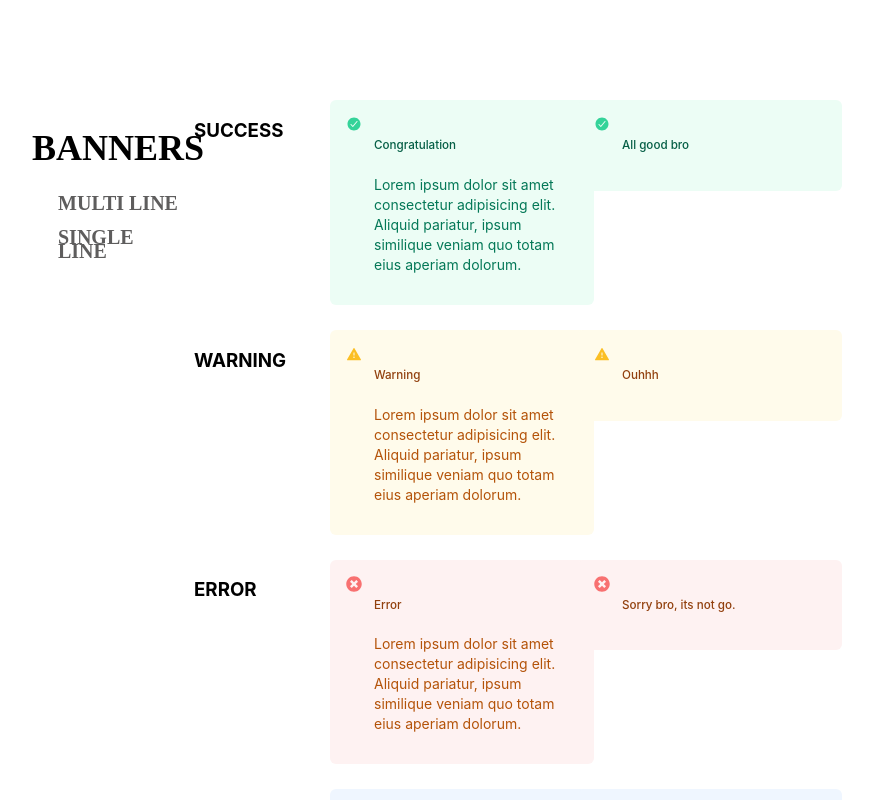
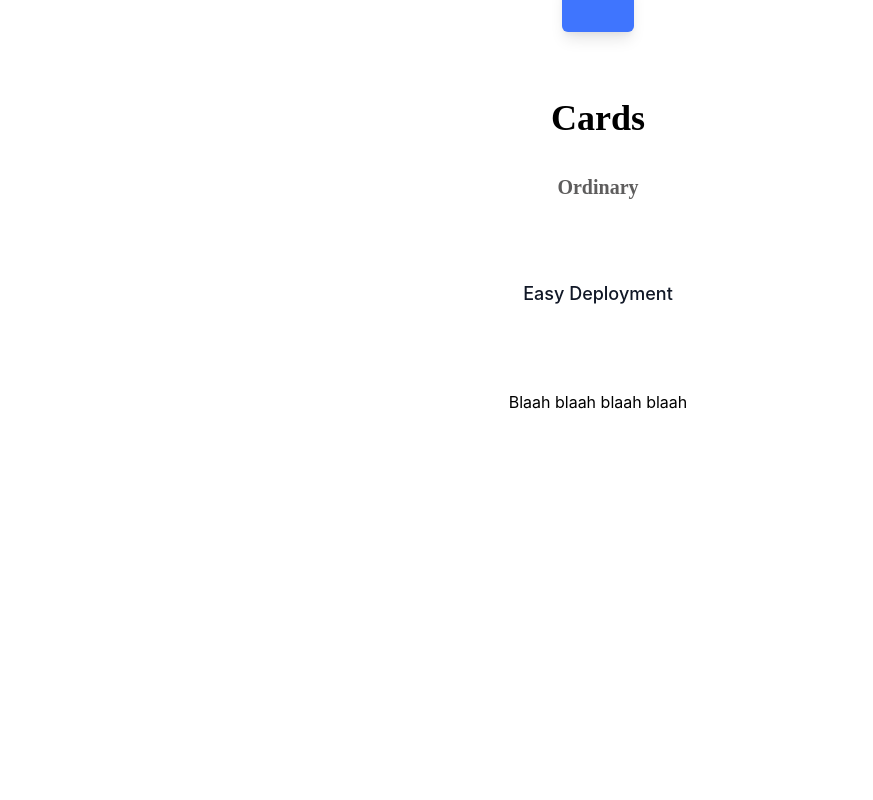
Before and after one commit to jrii1512/Scrimba-componentlibs, a React (Create React App) app: page / in a window 1280 px wide. Shown: the top 800 px of the page, without its empty margins (42-915 px from the left). Built offline with nearby package versions, Linux system fonts and the light colour scheme.

Commit message:
Cards (wip)

```diff
--- a/src/App.css
+++ b/src/App.css
@@ -296,7 +296,7 @@ div.card-container {
 
 .card {
   padding: 56px 24px 32px;
-  background: #f9fafb;
+  background-color: #f9fafb;
   border-radius: 8px;
   border: 2px solid #ffffff;
   text-align: center;
--- a/src/App.jsx
+++ b/src/App.jsx
@@ -1,12 +1,12 @@
-import Badges from "./components/Badges/badges"
-import Banners from "./components/Banners/banners"
+import Badges from "./components/Badges/badges";
+import Cards from "./components/Cards/Cards";
 
-import './App.css';
+import "./App.css";
 
 function App() {
   return (
     <div className="App">
-      <Banners />
+      <Cards />
     </div>
   );
 }
--- /dev/null
+++ b/src/components/Cards/Card.js
@@ -0,0 +1,22 @@
+import React from "react";
+import classNames from "classnames";
+
+export default function Card({
+  children,
+  header,
+  className,
+  isHoverable,
+  badgeColor,
+  icon,
+  ...rest
+}) {
+  const classes = classNames(className, icon, badgeColor);
+  isHoverable ? (className = "card.hover:hover") : (className = "");
+
+  return (
+    <span className={`Card ${classes}`} {...rest}>
+      {icon}
+      <p>{children}</p>
+    </span>
+  );
+}
--- /dev/null
+++ b/src/components/Cards/Cards.js
@@ -0,0 +1,27 @@
+import React from "react";
+import Card from "./Card";
+import { HiOutlineCloudUpload } from "react-icons/hi";
+import { IoCloudDoneOutline } from "react-icons/io5";
+
+export default function Cards() {
+  const cloudUpload = <HiOutlineCloudUpload />;
+  const cloudDone = <IoCloudDoneOutline />;
+
+  return (
+    <div className="">
+      <h1 className="title">Cards</h1>
+      <div className="cards-container">
+
+        <div className="card-container">
+          <h3 className="card-title title">Ordinary</h3>
+          <h3 className="card-header">Easy Deployment</h3>
+          <span className="badge card-badge blue square" icon={cloudUpload} />
+          <Card className="card-body" isHoverable={false} badgeColor="blue">
+            Blaah blaah blaah blaah
+          </Card>
+        </div>
+
+      </div>
+    </div>
+  );
+}
```
